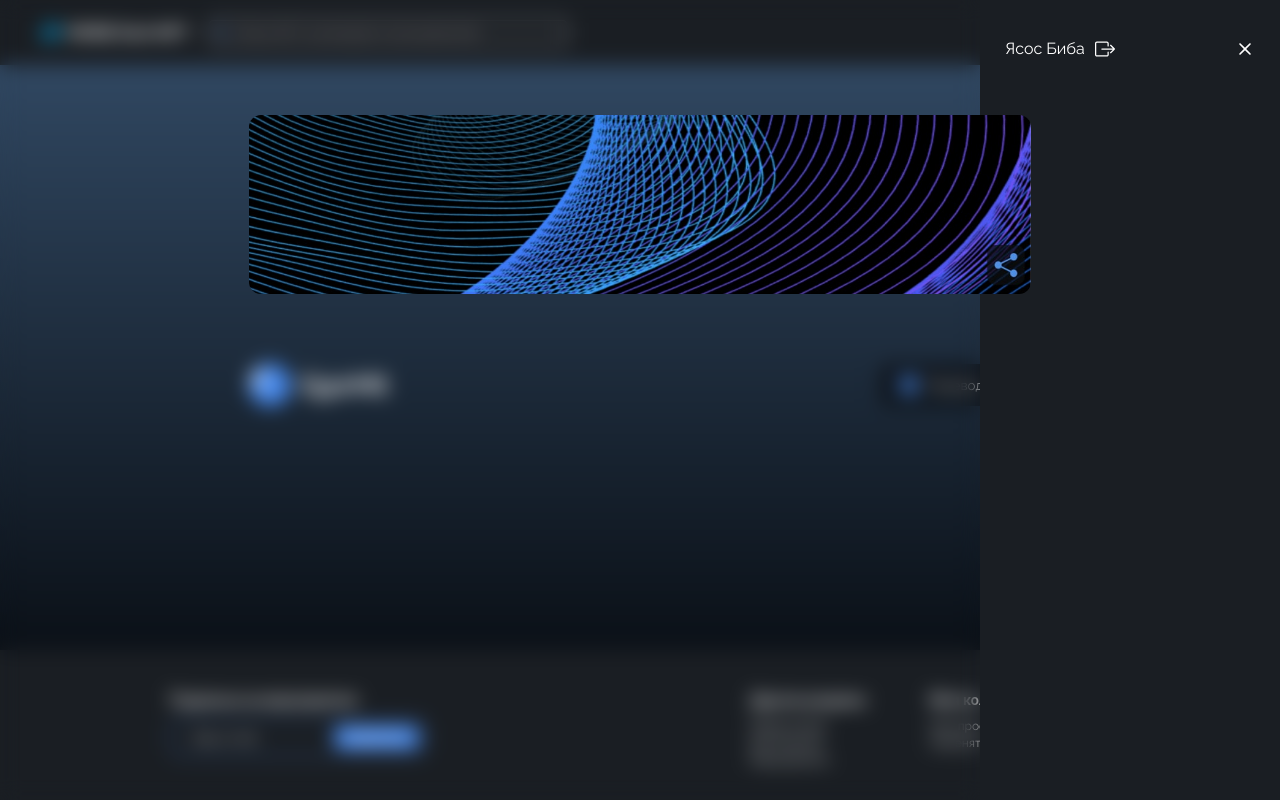
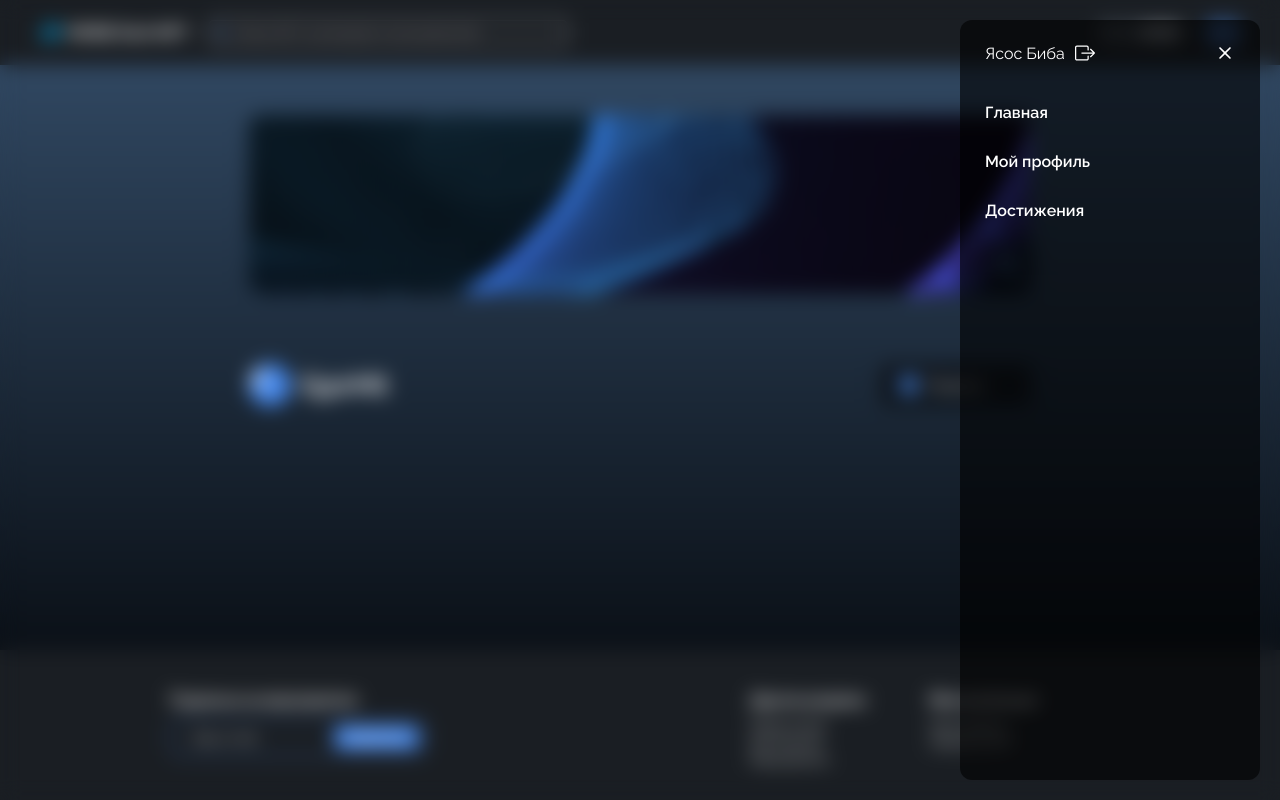
Before and after one commit to tag-all/MoreTechFront, a React (Create React App) app: page /profile in a window 1280 px wide. Both pictures are taken after a click on the icon 1223 px from the left and 32 px from the top of the page. Built offline with nearby package versions, Linux system fonts and the light colour scheme.

Commit message:
feat: links in menu added

```diff
--- a/src/components/Layout/Header/NavigationMenu/NavigationMenu.js
+++ b/src/components/Layout/Header/NavigationMenu/NavigationMenu.js
@@ -2,6 +2,7 @@ import React from 'react';
 import styles from './NavigationMenu.module.css';
 import close from '../../../../assets/svg/Cross.svg'
 import enter from '../../../../assets/svg/Enter.svg'
+import {Link} from "react-router-dom";
 
 export const NavigationMenu = ({
     isOpen,
@@ -25,6 +26,17 @@ export const NavigationMenu = ({
                         <img src={close} alt="close"/>
                     </button>
                 </div>
+                <div className={styles.navigationLinks}>
+                    <Link to="/" className={styles.navigationLinksItem}>
+                        Главная
+                    </Link>
+                    <Link to="/profile" className={styles.navigationLinksItem}>
+                        Мой профиль
+                    </Link>
+                    <Link to="/achievements" className={styles.navigationLinksItem}>
+                        Достижения
+                    </Link>
+                </div>
             </div>
         </>
     );
--- a/src/components/Layout/Header/NavigationMenu/NavigationMenu.module.css
+++ b/src/components/Layout/Header/NavigationMenu/NavigationMenu.module.css
@@ -5,27 +5,29 @@
     top: 0;
     left: 0;
     backdrop-filter: blur(10px);
+    z-index: 1;
 }
 
 .navigationMenu {
     position: fixed;
     width: 300px;
-    height: 100vh;
-    top: 0;
+    height: 95vh;
+    top: 2.5vh;
     padding: 18px 25px;
     opacity: 0;
     right: 100vw;
     transition: left 0.5s, opacity 0.5s;
     display: flex;
     flex-direction: column;
-    background: #1A1E23;
+    background: rgba(0, 0, 0, 0.6);
     z-index: 2;
+    border-radius: 12px;
 }
 
 .navigationMenuOpen {
     composes: navigationMenu;
     opacity: 1;
-    right: 0;
+    right: 20px;
 }
 
 .header {
@@ -33,14 +35,6 @@
     display: flex;
     align-items: center;
     padding: 5px 0;
-}
-
-.headerInnerContainer {
-    display: flex;
-    flex-direction: row;
-    align-items: center;
-    width: 100%;
-    height: 100%;
 }
 
 .closeBtn {
@@ -70,44 +64,21 @@
     flex-direction: column;
     align-items: flex-start;
     justify-content: center;
+    margin-top: 20px;
 }
 
 .navigationLinksItem {
-    font-family: 'Inter SemiBold', sans-serif;
+    font-family: 'Raleway Bold', sans-serif;
     font-style: normal;
     font-weight: 700;
-    font-size: 32px;
-    line-height: 110%;
+    font-size: 16px;
+    line-height: 19px;
     color: #FFFFFF;
-    margin: 20px 0;
+    margin: 15px 0;
 }
 
 .navigationLinksItem:hover {
-    text-decoration: underline;
-}
-
-.socialLinks {
-    display: flex;
-    flex-direction: column;
-    align-items: flex-end;
-    justify-content: space-around;
-    align-self: center;
-    position: relative;
-    top: -30px;
-    height: 100%;
-    max-height: 400px;
-}
-
-.socialLinksItem {
-    /*margin: 30px 0;*/
-    width: 45px;
-    height: 45px;
-    filter: grayscale(100%);
-    transition: filter 0.3s;
-}
-
-.socialLinksItem:hover {
-    filter: unset;
+    color: var(--color-blue);
 }
 
 .name {
@@ -117,5 +88,5 @@
     font-size: 16px;
     line-height: 19px;
     color: #FFFFFF;
-    margin-right: 10px;
+    margin: 0 10px 0 0;
 }
--- a/src/components/Profile/Profile.module.css
+++ b/src/components/Profile/Profile.module.css
@@ -11,7 +11,6 @@
     margin-bottom: 70px;
     width: var(--width);
     height: 179px;
-    z-index: 5;
     background-image: url("../../assets/img/profile-image.jpg");
     background-position: center;
     background-size: cover;
--- a/src/global.css
+++ b/src/global.css
@@ -30,6 +30,7 @@ button {
 
 a {
   cursor: pointer;
+  text-decoration: none;
 }
 
 p {
```
